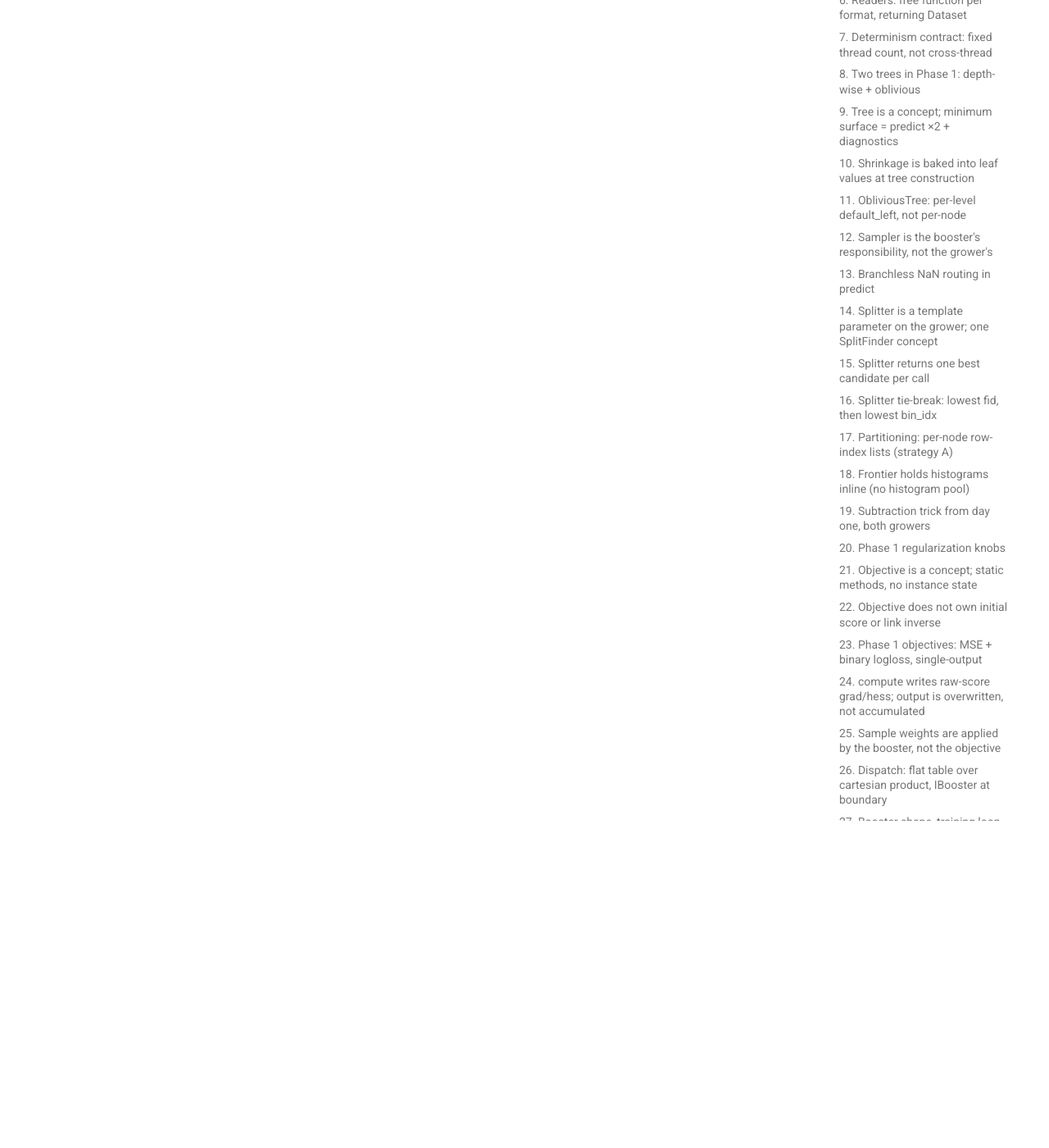
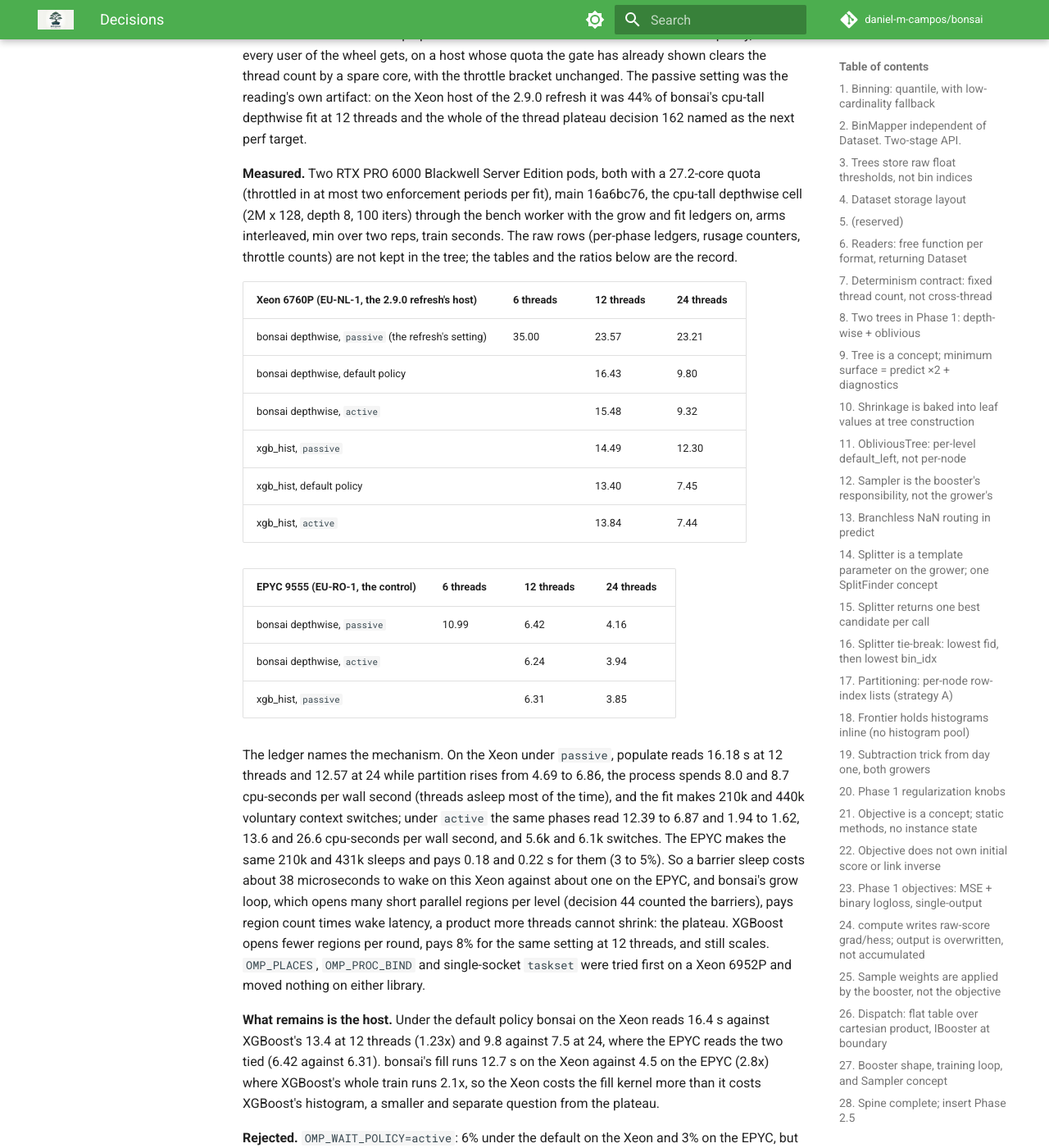
Before and after one commit to daniel-m-campos/bonsai, an MkDocs documentation site: the page built from docs/decisions.md, in a window 1280 px wide and 1400 px high, scrolled down 199325 px. Shown: the whole window at 82% size. Built offline with MkDocs 1.6.1 and Material for MkDocs 9.7.7, drawn with Linux system fonts in a browser that asks for light colours; comment, search, counter and statistics services are not loaded; some of the changed lines change nothing that is shown; some of the changed text lies outside the part shown.

Commit message:
docs: decision 164, the Xeon cliff is the wait policy
Two RTX PRO 6000 pods, a Xeon 6760P (the 2.9.0 refresh's host) and
an EPYC 9555 control, ran the cpu-tall depthwise cell through the
bench worker with the grow ledger on, at 6, 12 and 24 threads under
OMP_WAIT_POLICY passive, active and the default, with XGBoost beside.
Under passive bonsai's train reads 23.6 s at 12 threads and 23.2 at
24 on the Xeon; under the default it reads 16.4 and 9.8. The EPYC
pays 3% for the same setting. The grow ledger and the rusage counters
name the mechanism: every barrier parks the threads in a futex whose
wake costs about 38 us on the Xeon against one on the EPYC, times
bonsai's region count per level. Placement was refuted first.

Decision 162 gains a status banner; 164 records the tables, the
per-phase and rusage ratios, the residual host share (bonsai 1.23x
XGBoost at 12 threads under the default), the rejected alternatives
and the reopeners. The raw rows are not kept in the tree: the
results ledger renders what it holds, and a probe's rows have no
page.

Ran: scripts/render_results.py --check (in sync, nothing unrendered),
scripts/docs_lint.py (clean outside the untracked caveman skill),
scripts/check_standings.py --decisions (ok, 11 axes),
render_invariants/timeline --check (in sync), scripts/design_lint.py
(flat).

```diff
--- a/docs/decisions.md
+++ b/docs/decisions.md
@@ -2448,6 +2448,8 @@
 **Reopener.** The Xeon cliff is in the standings now and is the next perf target: the parked campaign's step 0 (the populate ledger, a thread-scaling run on a cpuset pod for bonsai and XGBoost, then `OMP_PLACES=cores OMP_PROC_BIND=close` and single-socket pinning as the first A/B). A refresh that draws an EPYC host again reads the cells on 2.8.0's part. The GPU axes are pinned to the part (decision 127) where the host plane is read on whatever CPU the GPU pod carries: a rule for the host plane, pin or record, is owed. The A/B rows still carry no host field.
 
 Standings: gpu-tall, cpu-tall
+*Status 2026-10-21: the cliff's bonsai-specific share was the refresh's own `OMP_WAIT_POLICY=passive` meeting this host's slow futex wake, not the engine (decision 164); under the default policy the same host reads bonsai depthwise 16.4 s against XGBoost's 13.4 at 12 threads. These rows stand as measured, with `omp_wait_policy` readable on each; the next refresh reads the cpu plane under the default policy.*
+
 ## 163. The K-target validation round runs on the device (adopted)
 
 **Decision.** The engine's validation plane holds a K-target eval set the way the resident plane holds a K-target training set: `eval_begin` takes the n x K seed block and keeps it as K view-length columns beside K label columns, `eval_select` names the column the next walk adds into and scores, and `eval_accumulate` returns that column's loss from the objective's device form. `MultiOutputBooster` arms the plane once per fit and, each round, selects column k, walks tree k there and reads its loss, then hands early stopping the mean over the K columns, which is the pooled loss `validation_loss` computes on the host (the mean of K per-target means over the same n rows). The plane arms a K-wide set only when the objective has a device loss, since every regression objective the K-target route serves has one and a plane without it would have to download n x K scores per round for the host to pool; a K-wide set under any other objective keeps the host walk, as before. Width 1 is unchanged: one column, the bytes it uploaded before.
@@ -2465,3 +2467,32 @@
 **Rejected.** K separate eval planes, one arming per target: K uploads of the same bins, where the columns share one plane and one row map. Downloading the K score columns each round and pooling on the host: n x K floats per round moved so the host can compute what the device loss pass already has, and the host sum is the less accurate of the two.
 
 **Reopener.** One walk over the K trees of a round writing K columns, the same lever decision 161 names for predict, if the per-round K launches show in a profile at larger K. A K-wide eval set under an objective without a device loss takes the host walk today; a device form for such an objective reopens it for free.
+
+## 164. The Xeon cliff is the refresh's own wait policy: the cpu plane is measured under the default OpenMP wait (adopted)
+
+**Decision.** The standings pod script no longer exports `OMP_WAIT_POLICY=passive` for the CPU arms or the CPU A/B. The cpu plane is measured under the runtime's default wait policy, the one every user of the wheel gets, on a host whose quota the gate has already shown clears the thread count by a spare core, with the throttle bracket unchanged. The passive setting was the reading's own artifact: on the Xeon host of the 2.9.0 refresh it was 44% of bonsai's cpu-tall depthwise fit at 12 threads and the whole of the thread plateau decision 162 named as the next perf target.
+
+**Measured.** Two RTX PRO 6000 Blackwell Server Edition pods, both with a 27.2-core quota (throttled in at most two enforcement periods per fit), main 16a6bc76, the cpu-tall depthwise cell (2M x 128, depth 8, 100 iters) through the bench worker with the grow and fit ledgers on, arms interleaved, min over two reps, train seconds. The raw rows (per-phase ledgers, rusage counters, throttle counts) are not kept in the tree; the tables and the ratios below are the record.
+
+| Xeon 6760P (EU-NL-1, the 2.9.0 refresh's host) | 6 threads | 12 threads | 24 threads |
+|---|---|---|---|
+| bonsai depthwise, `passive` (the refresh's setting) | 35.00 | 23.57 | 23.21 |
+| bonsai depthwise, default policy | | 16.43 | 9.80 |
+| bonsai depthwise, `active` | | 15.48 | 9.32 |
+| xgb_hist, `passive` | | 14.49 | 12.30 |
+| xgb_hist, default policy | | 13.40 | 7.45 |
+| xgb_hist, `active` | | 13.84 | 7.44 |
+
+| EPYC 9555 (EU-RO-1, the control) | 6 threads | 12 threads | 24 threads |
+|---|---|---|---|
+| bonsai depthwise, `passive` | 10.99 | 6.42 | 4.16 |
+| bonsai depthwise, `active` | | 6.24 | 3.94 |
+| xgb_hist, `passive` | | 6.31 | 3.85 |
+
+The ledger names the mechanism. On the Xeon under `passive`, populate reads 16.18 s at 12 threads and 12.57 at 24 while partition rises from 4.69 to 6.86, the process spends 8.0 and 8.7 cpu-seconds per wall second (threads asleep most of the time), and the fit makes 210k and 440k voluntary context switches; under `active` the same phases read 12.39 to 6.87 and 1.94 to 1.62, 13.6 and 26.6 cpu-seconds per wall second, and 5.6k and 6.1k switches. The EPYC makes the same 210k and 431k sleeps and pays 0.18 and 0.22 s for them (3 to 5%). So a barrier sleep costs about 38 microseconds to wake on this Xeon against about one on the EPYC, and bonsai's grow loop, which opens many short parallel regions per level (decision 44 counted the barriers), pays region count times wake latency, a product more threads cannot shrink: the plateau. XGBoost opens fewer regions per round, pays 8% for the same setting at 12 threads, and still scales. `OMP_PLACES`, `OMP_PROC_BIND` and single-socket `taskset` were tried first on a Xeon 6952P and moved nothing on either library.
+
+**What remains is the host.** Under the default policy bonsai on the Xeon reads 16.4 s against XGBoost's 13.4 at 12 threads (1.23x) and 9.8 against 7.5 at 24, where the EPYC reads the two tied (6.42 against 6.31). bonsai's fill runs 12.7 s on the Xeon against 4.5 on the EPYC (2.8x) where XGBoost's whole train runs 2.1x, so the Xeon costs the fill kernel more than it costs XGBoost's histogram, a smaller and separate question from the plateau.
+
+**Rejected.** `OMP_WAIT_POLICY=active`: 6% under the default on the Xeon and 3% on the EPYC, but it is not what a user runs, and on a bandwidth-metered host it spins whatever the quota withholds; the gate's spare core and throttle bracket fence the default already. Keeping `passive` and pinning the host CPU family instead: the row would still describe the measurement's own setting rather than the wheel a user installs. Setting the policy inside bonsai: decision 44's reasons stand, the runtime is initialised before the module can speak. Re-measuring 2.9.0's cpu rows now: a release's rows are re-measured at the next release under the new rule, and each row carries `omp_wait_policy`, so the setting is readable where the number is.
+
+**Reopener.** The region count is bonsai's own: 17k barrier sleeps per thread per fit at 12 threads, 175 per iteration, and fewer, longer regions in partition and populate would make the engine insensitive to wake latency under any policy. Priced at the measured gap under the default policy, 6% on the Xeon and 3% on the EPYC, it sits below a pod unless a passive-policy deployment surfaces. The fill's host sensitivity (2.8x against XGBoost's 2.1x from EPYC to Xeon) is the next host-plane probe: an AVX-512 build of the lane finder and the fill, same pod, both hosts. The rule for the host plane, pin or record, is still owed (decision 162).
```
